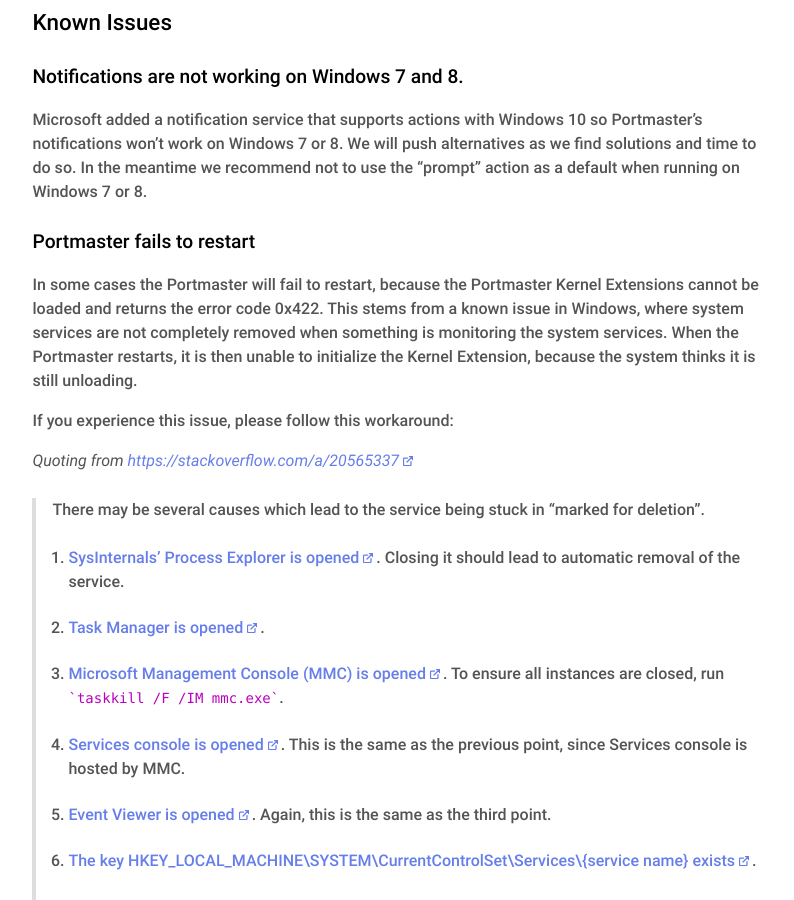
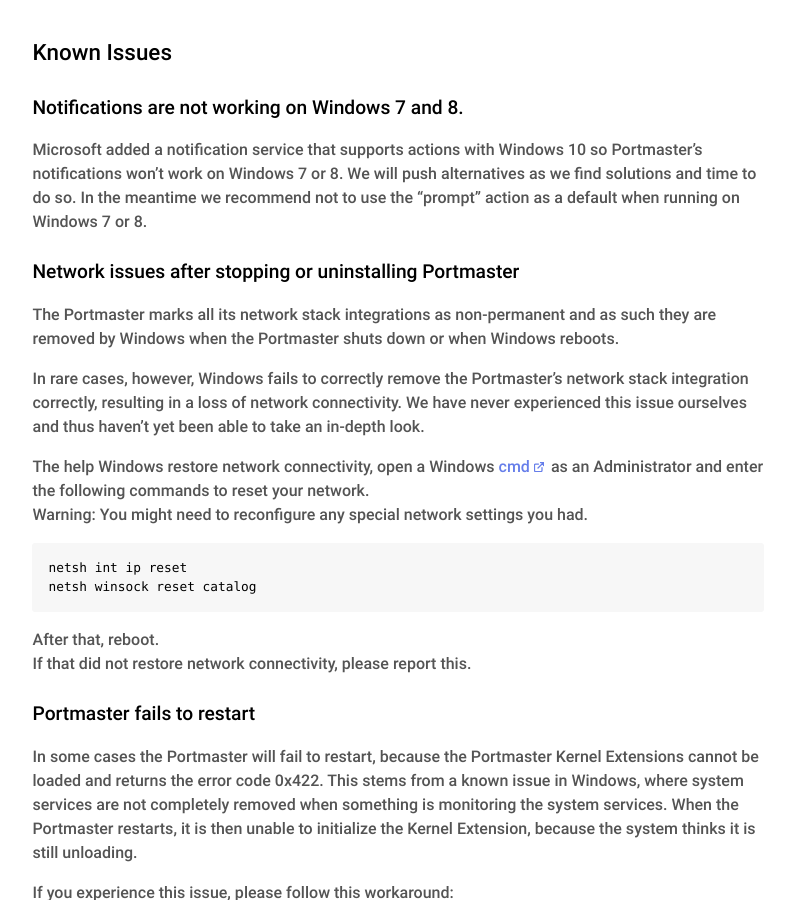
Before and after one commit to safing/docs, a Jekyll site: the page built from portmaster/install/windows.md, in a window 1280 px wide and 900 px high, scrolled down 1618 px. Shown: the whole window, without its empty margins (277-1071 px from the left). Built offline with Jekyll 4.4.1, drawn with Linux system fonts in a browser that asks for light colours; some of the changed text lies outside the part shown.

Commit message:
Add known issue about Windows failing to remove network integration

````diff
--- a/portmaster/install/windows.md
+++ b/portmaster/install/windows.md
@@ -41,6 +41,23 @@ The uninstaller reverts all steps mentioned above and also requires a reboot aft
 
 Microsoft added a notification service that supports actions with Windows 10 so Portmaster's notifications won't work on Windows 7 or 8. We will push alternatives as we find solutions and time to do so. In the meantime we recommend not to use the "prompt" action as a default when running on Windows 7 or 8.
 
+#### Network issues after stopping or uninstalling Portmaster
+
+The Portmaster marks all its network stack integrations as non-permanent and as such they are removed by Windows when the Portmaster shuts down or when Windows reboots.
+
+In rare cases, however, Windows fails to correctly remove the Portmaster's network stack integration correctly, resulting in a loss of network connectivity. We have never experienced this issue ourselves and thus haven't yet been able to take an in-depth look.
+
+The help Windows restore network connectivity, open a Windows [cmd](https://docs.microsoft.com/en-us/windows-server/administration/windows-commands/cmd) as an Administrator and enter the following commands to reset your network.
+Warning: You might need to reconfigure any special network settings you had.
+
+```
+netsh int ip reset
+netsh winsock reset catalog
+```
+
+After that, reboot.
+If that did not restore network connectivity, please report this.
+
 #### Portmaster fails to restart
 
 In some cases the Portmaster will fail to restart, because the Portmaster Kernel Extensions cannot be loaded and returns the error code 0x422.
````
